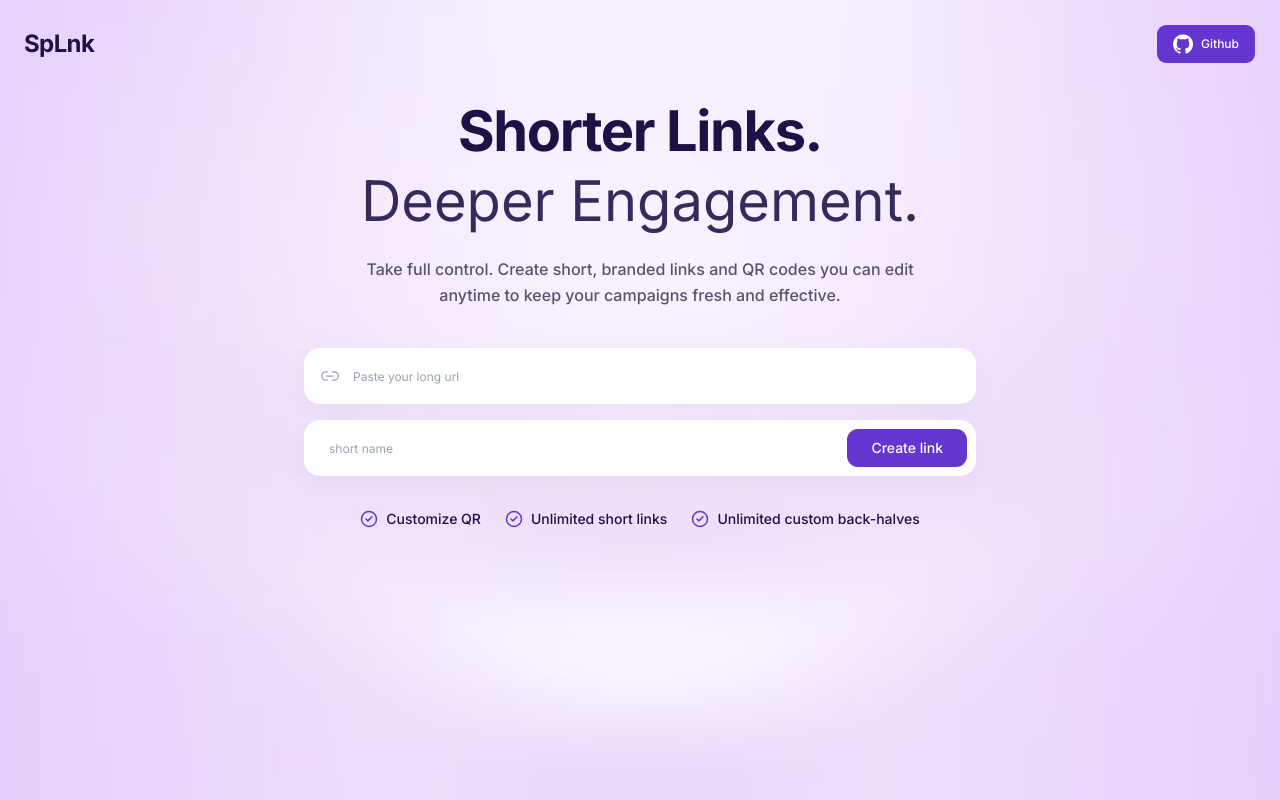
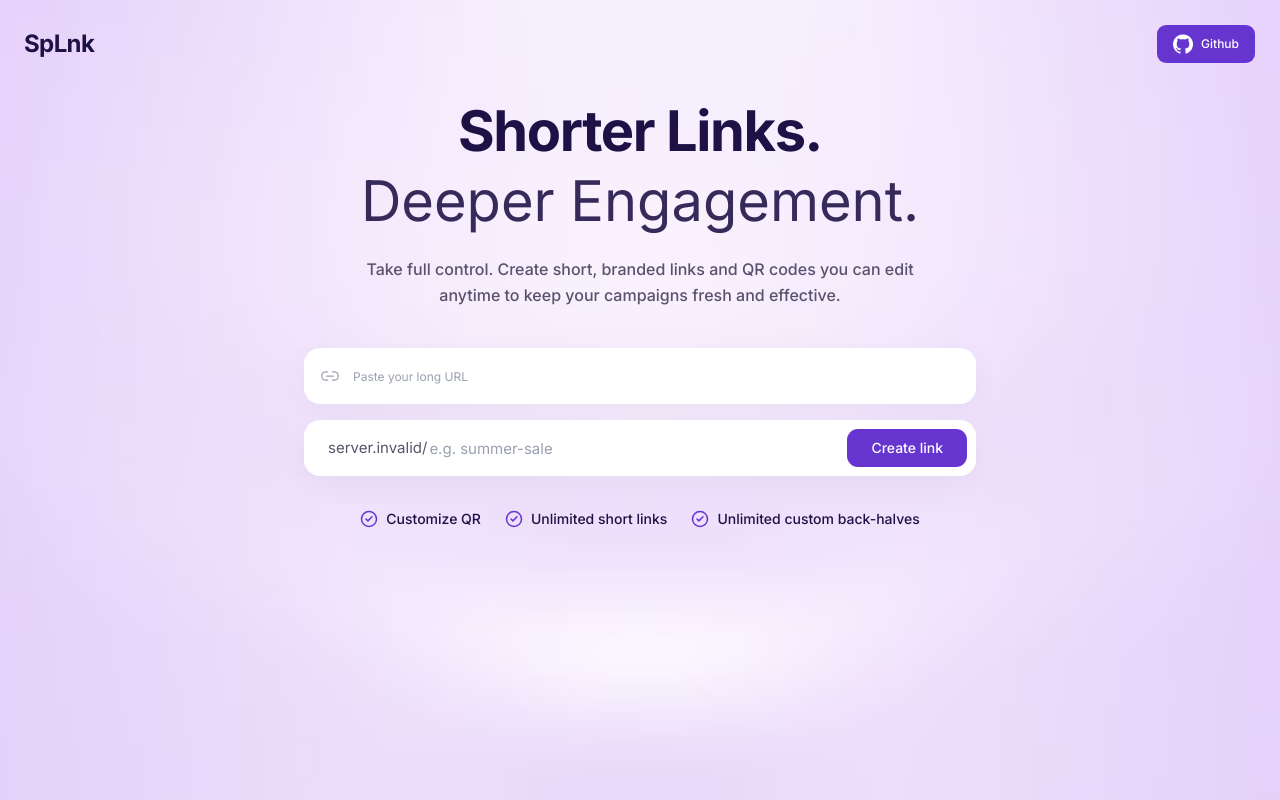
Before and after one commit to SwarnabhG07/splnk, a Next.js app: page / in a window 1280 px wide. Built offline with nearby package versions, Linux system fonts and the light colour scheme; no server answers.

Commit message:
feat: improve input placeholders and enhance styling for short link creation

```diff
--- a/app/page.tsx
+++ b/app/page.tsx
@@ -170,25 +170,27 @@ export default function Home() {
             <Input
               type="url"
               {...register("Linkurl")}
-              placeholder="Paste your long url"
+              placeholder="Paste your long URL"
               className="w-full h-14 pl-12 pr-6 text-base rounded-[16px] bg-white border-transparent shadow-[0_8px_30px_rgb(0,0,0,0.04)] focus-visible:ring-2 focus-visible:ring-purple-500 focus-visible:border-transparent placeholder:text-gray-400"
             />
           </div>
           {errors.Linkurl && <p className="text-red-500 text-sm text-left px-4 -mt-2">{errors.Linkurl.message}</p>}
-          <div className="relative">
-            <Input
+          <div className="relative flex items-center w-full h-14 rounded-[16px] bg-white shadow-[0_8px_30px_rgb(0,0,0,0.04)] focus-within:ring-2 focus-within:ring-purple-500">
+            <span className="pl-6 pr-0.5 text-[#59526C] text-[16px] md:text-[15px] select-none whitespace-nowrap">
+              {process.env.NEXT_PUBLIC_HOST?.replace(/^https?:\/\//, '')}/
+            </span>
+            <input
               type="text"
               {...register("short")}
-              placeholder="short name"
-              className="w-full h-14 px-6 pr-36 text-base rounded-[16px] bg-white border-transparent shadow-[0_8px_30px_rgb(0,0,0,0.04)] focus-visible:ring-2 focus-visible:ring-purple-500 focus-visible:border-transparent placeholder:text-gray-400"
+              placeholder="e.g. summer-sale"
+              className="flex-1 h-full bg-transparent border-none outline-none focus:ring-0 text-[16px] md:text-[15px] text-[#1E1145] pr-32.5 placeholder:text-gray-400 min-w-0"
             />
             <div className="absolute inset-y-2 right-2 flex items-center">
-              <Button type="submit" className="h-full bg-[#6635D0] hover:bg-[#5225B5] text-white rounded-[12px] px-6 text-sm font-medium">
+              <Button type="submit" className="h-full bg-[#6635D0] hover:bg-[#5225B5] text-white rounded-[12px] px-6 text-sm font-medium transition-colors">
                 Create link
               </Button>
             </div>
           </div>
-          {shortValue && <p className="text-[#59526C] text-sm text-left px-4 -mt-2">{process.env.NEXT_PUBLIC_HOST}/{shortValue}</p>}
           {errors.short && <p className="text-red-500 text-sm text-left px-4 -mt-2">{errors.short.message}</p>}
           {showCooldownError && cooldown > 0 && (
             <p className="text-red-500 text-sm text-left px-4 -mt-2">try again after {cooldown} seconds</p>
```
